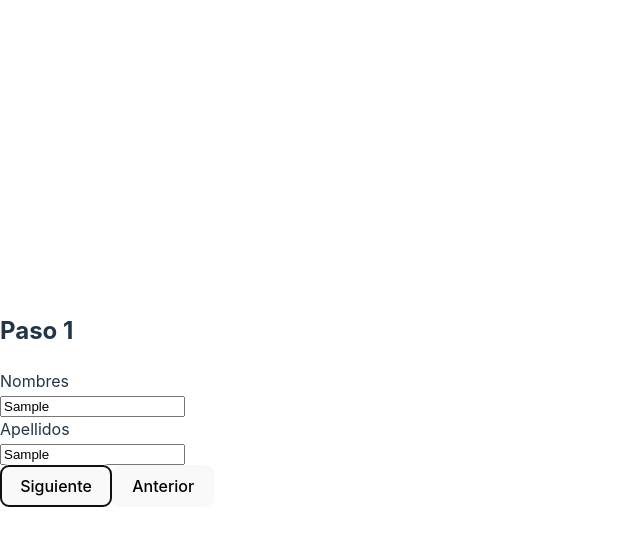
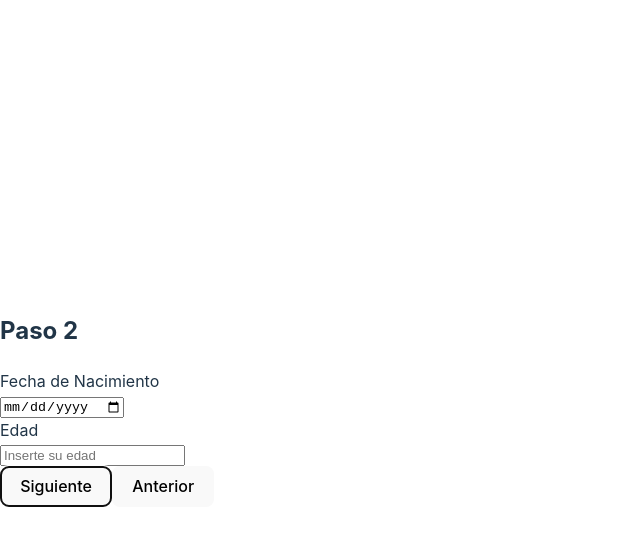
Before and after one commit to Jdavid1002/form-react, a React (Vite) app: page / in a window 1280 px wide. Both pictures are taken after typing "Sample", "Sample" into the empty fields and a click on the button "Siguiente". Shown: the top 546 px of the page, without its empty margins (0-640 px from the left). Built offline with nearby package versions, Linux system fonts and the light colour scheme.

Commit message:
add nexts steps

```diff
--- a/src/App.jsx
+++ b/src/App.jsx
@@ -1,11 +1,16 @@
-import React from 'react'
+import React,{useState} from 'react'
 import Form from './components/Form'
 
 import './App.css'
 
 function App() {
 
-  const inputs = [
+  const [StepSelected, setStepSelected] = useState(1)
+
+  const steps = [
+    {
+      step : 1,
+      inputs : [
         {
           label : 'Nombres',
           placeholder : 'Inserte sus nombres',
@@ -20,16 +25,112 @@ function App() {
           type : 'text',
           name : 'last_name'
         }
+      ],
+      title : 'Paso 1',
+      hidePreviuos : true
+    },
+    {
+      step : 2,
+      inputs : [
+        {
+          label : 'Fecha de Nacimiento',
+          placeholder : 'Fecha de nacimiento',
+          value : '',
+          type : 'date',
+          name : 'birthdate'
+        },
+        {
+          label : 'Edad',
+          placeholder : 'Inserte su edad',
+          value : '',
+          type : 'number',
+          name : 'age'
+        }
+      ],
+      title : 'Paso 2',
+      hidePreviuos : false
+    },
+    {
+      step : 3,
+      inputs : [
+        {
+          label : 'Titulo Universitario',
+          placeholder : 'pregrado, postgrado, etc',
+          value : '',
+          type : 'text',
+          name : 'title_student'
+        },
+        {
+          label : 'Apellidos',
+          placeholder : 'Inserte su Apellido',
+          value : '',
+          type : 'text',
+          name : 'last_name'
+        }
+      ],
+      title : 'Paso 3',
+      hidePreviuos : false
+    },
+    {
+      step : 4,
+      inputs : [
+        {
+          label : 'Nombres',
+          placeholder : 'Inserte sus nombres',
+          value : '',
+          type : 'text',
+          name : 'first_name'
+        },
+        {
+          label : 'Apellidos',
+          placeholder : 'Inserte su Apellido',
+          value : '',
+          type : 'text',
+          name : 'last_name'
+        }
+      ],
+      title : 'Paso 4',
+      hidePreviuos : false
+    },
+    {
+      step : 5,
+      inputs : [
+        {
+          label : 'Nombres',
+          placeholder : 'Inserte sus nombres',
+          value : '',
+          type : 'text',
+          name : 'first_name'
+        },
+        {
+          label : 'Apellidos',
+          placeholder : 'Inserte su Apellido',
+          value : '',
+          type : 'text',
+          name : 'last_name'
+        }
+      ],
+      title : 'Paso 5',
+      hidePreviuos : false
+    }
   ]
+
+  const getStep = () => {
+    return steps?.find(item => item?.step === StepSelected)
+  }
 
   return (
     <div>
+      {getStep() &&
         <Form
-        title='Paso 1'
-        HandleNextFunction={() => console.log('Hola')}
-        HandlePreviuosFunction={() => console.log('Chao')}
-        inputs={inputs}
+          title={getStep()?.title}
+          HandleNextFunction={() => setStepSelected(StepSelected + 1)}
+          HandlePreviuosFunction={() => setStepSelected(StepSelected - 1)}
+          inputs={getStep()?.inputs}
+          hidePreviuos={getStep()?.hidePreviuos}
         />
+      }
+
     </div>
   )
 }
--- a/src/components/Form.jsx
+++ b/src/components/Form.jsx
@@ -1,11 +1,10 @@
-import React, {useState} from 'react'
+import React, {useEffect} from 'react'
 import { useFormik } from 'formik';
 import './Form.css'
 
-const Form = ({ title, HandleNextFunction, inputs, HandlePreviuosFunction }) => {
+const Form = ({ title, HandleNextFunction, inputs, HandlePreviuosFunction, hidePreviuos }) => {
 
   const getInitialValues = () => {
-
     const ConvertInputsInObject = inputs.reduce((acc, item) => {
       acc[item.name] = item?.value
       return acc
@@ -16,7 +15,10 @@ const Form = ({ title, HandleNextFunction, inputs, HandlePreviuosFunction }) =>
 
   const formik = useFormik({
     initialValues: getInitialValues(),
-    onSubmit: values => HandleNextFunction(values),
+    onSubmit: (values) => {
+      HandleNextFunction()
+      formik.resetForm()
+    },
     validate : values => {
 
       let errors = {}
@@ -27,9 +29,20 @@ const Form = ({ title, HandleNextFunction, inputs, HandlePreviuosFunction }) =>
         if(!values[_value]) errors[_value] = true
       }
 
+      const errors_keys = Object.keys(errors)
+      const inputs_keys = inputs?.map(item => item.name)
+
+      for (const _keys of errors_keys) {
+        if(!inputs_keys.includes(_keys)) delete errors[_keys]
+      }
+
       return errors
     }
   });
+
+  useEffect(() => {
+    return () => formik.resetForm()
+  }, [])
 
 
   return (
@@ -46,7 +59,7 @@ const Form = ({ title, HandleNextFunction, inputs, HandlePreviuosFunction }) =>
             type={input.type}
             placeholder={input.placeholder}
             onChange={formik.handleChange}
-            value={formik.values[input.name]}
+            value={formik.values[input.name] || ''}
             style={formik.errors[input.name] ? {border : '1px solid red'} : undefined}
           />
 
@@ -56,7 +69,9 @@ const Form = ({ title, HandleNextFunction, inputs, HandlePreviuosFunction }) =>
       )}
 
       <button type="submit"> Siguiente </button>
-      <button type="button" onClick={() => HandlePreviuosFunction()} >Anterior</button>
+      {hidePreviuos ? null :
+        <button type="button" onClick={() => HandlePreviuosFunction()} >Anterior</button>
+      }
     </form>
   );
 }
```
Lines whose indentation alone changed are shown as unchanged.
